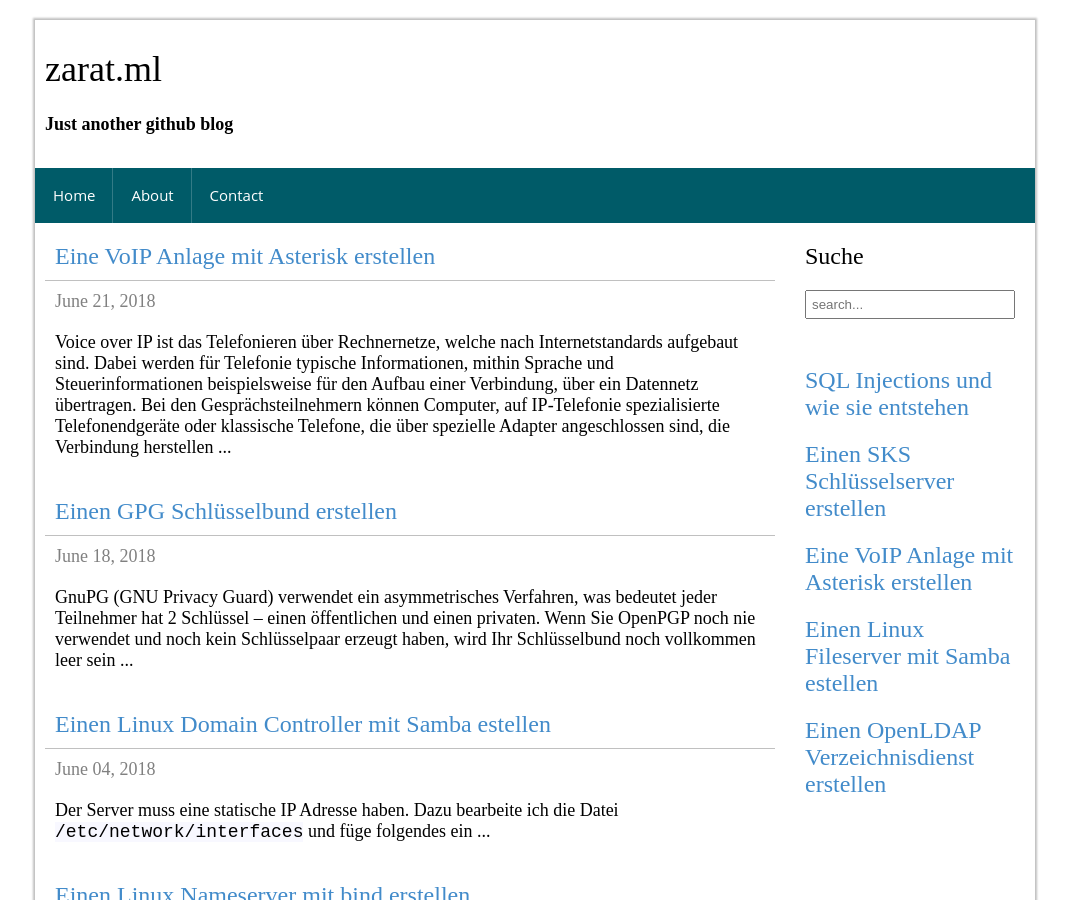
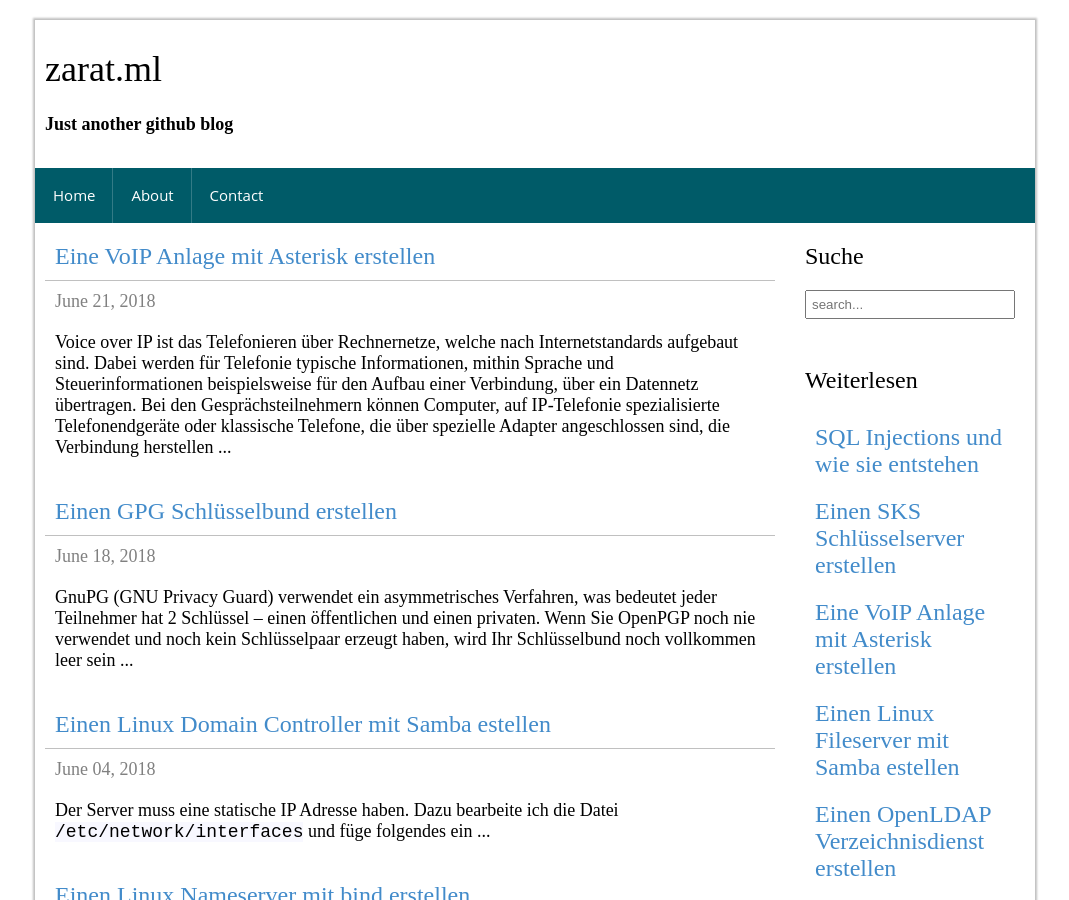
Before and after one commit to zarat/zarat.github.io, a Jekyll site: the page built from index.html, in a window 1280 px wide and 900 px high. Shown: the whole window, without its empty margins (105-1174 px from the left). Built offline with Jekyll 4.4.1, drawn with Linux system fonts in a browser that asks for light colours; the list of posts is cut into pages by our own code; comment, search, counter and statistics services are not loaded.

Commit message:
Update random-posts.html

```diff
--- a/_includes/random-posts.html
+++ b/_includes/random-posts.html
@@ -1,4 +1,7 @@
-<script type="text/javascript">
+<div class="sp-content-item">
+  <div class="sp-content-item-head">Weiterlesen</div>
+  <div class="sp-content-item-body">
+  <script type="text/javascript">
   var postsURL = [{% for post in site.posts %}"{{ post.url }}"{% unless forloop.last %},{% endunless %}{% endfor %}];
   var postsTitle = [{% for post in site.posts %}"{{ post.title }}"{% unless forloop.last %},{% endunless %}{% endfor %}];
 
@@ -18,4 +21,6 @@
       counter++;
     }
   }
-</script>
+  </script>
+  </div>
+</div>
```
